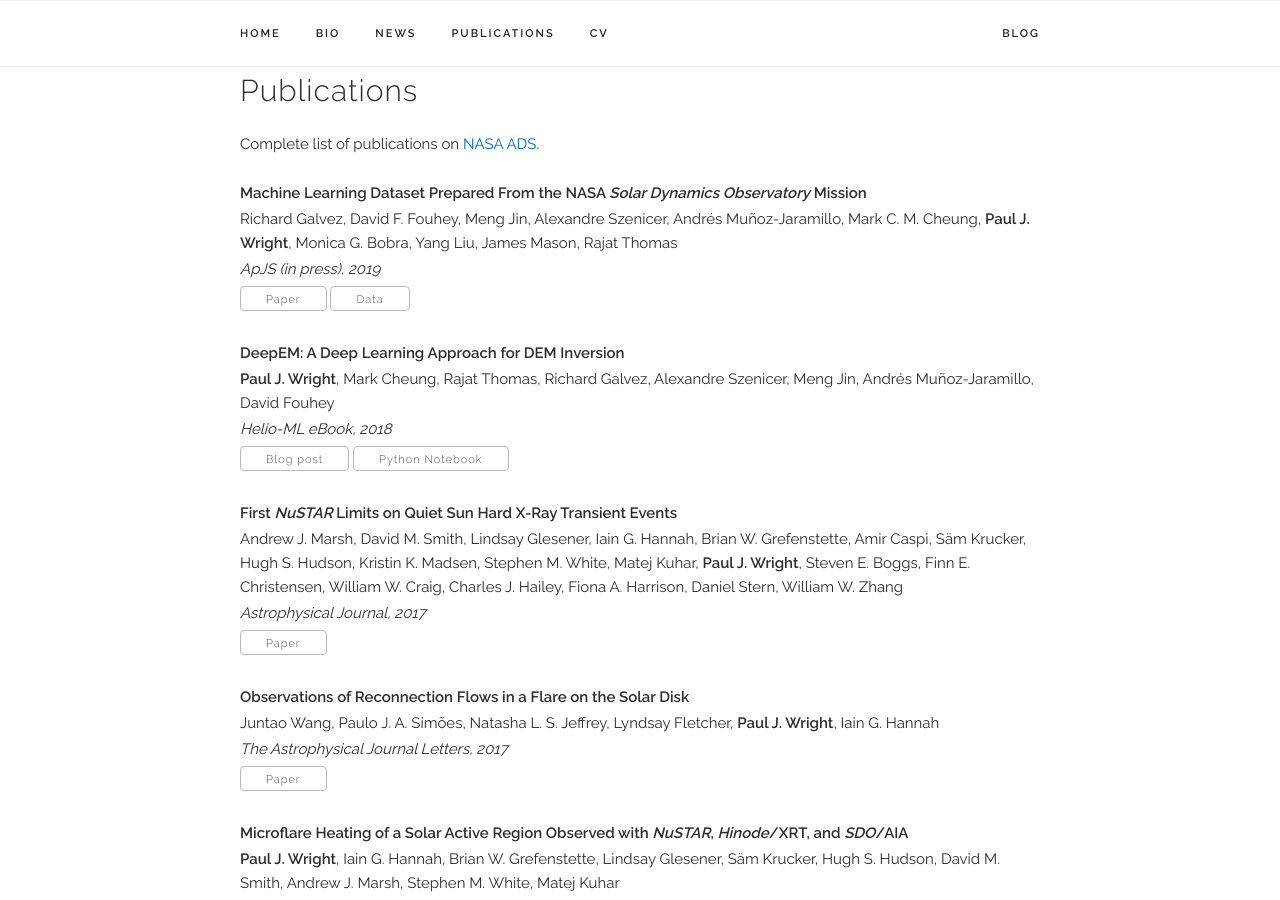
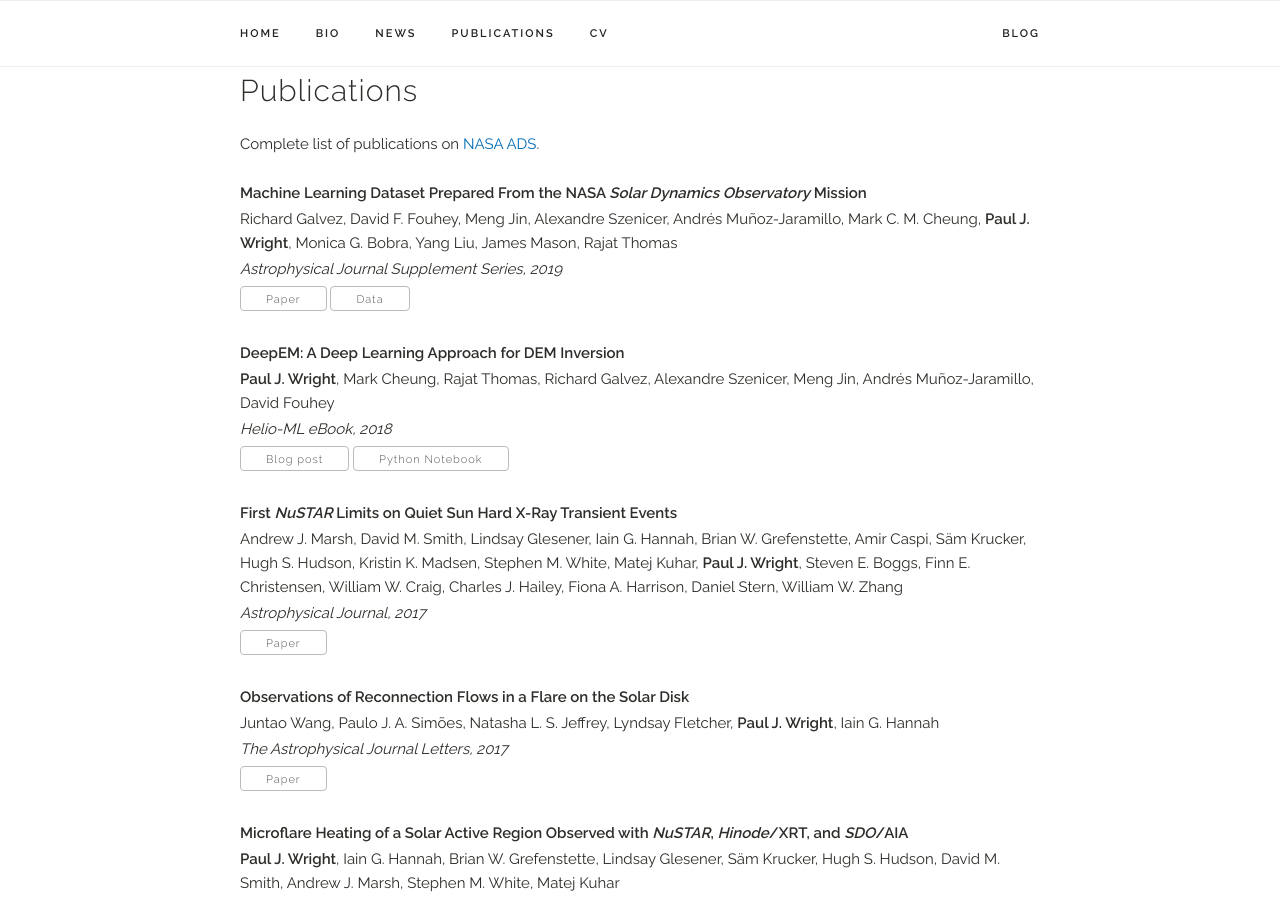
Before and after one commit to rookie0o9/rookie0o9.github.io, a Jekyll site: the page built from index.html, in a window 1280 px wide and 900 px high, scrolled down 999 px. Built offline with Jekyll 4.4.1, drawn with Linux system fonts in a browser that asks for light colours.

Commit message:
ML Data set is now published

```diff
--- a/_data/publications.yaml
+++ b/_data/publications.yaml
@@ -2,8 +2,8 @@ papers:
 
   - title: "Machine Learning Dataset Prepared From the NASA <i>Solar Dynamics Observatory</i> Mission"
     authors: "Richard Galvez, David F. Fouhey, Meng Jin, Alexandre Szenicer, Andrés Muñoz-Jaramillo, Mark C. M. Cheung, <b>Paul J. Wright</b>, Monica G. Bobra, Yang Liu, James Mason, Rajat Thomas"
-    venue: "ApJS (in press), 2019"
-    paper_pdf: "https://arxiv.org/abs/1903.04538"
+    venue: "Astrophysical Journal Supplement Series, 2019"
+    paper_pdf: "https://iopscience.iop.org/article/10.3847/1538-4365/ab1005"
     data: "projects/2019_MLDataset"
     selected: y
 
```
